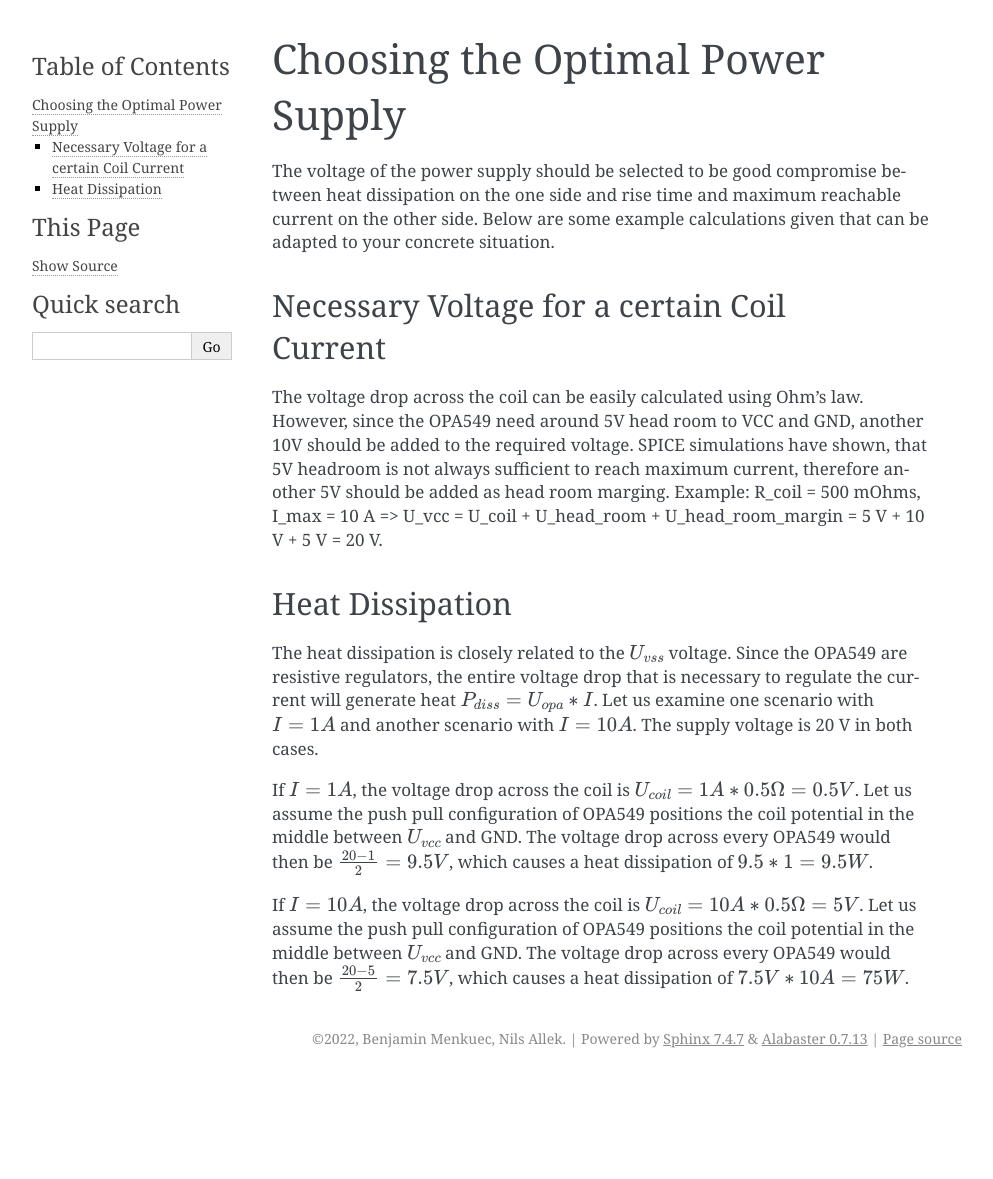
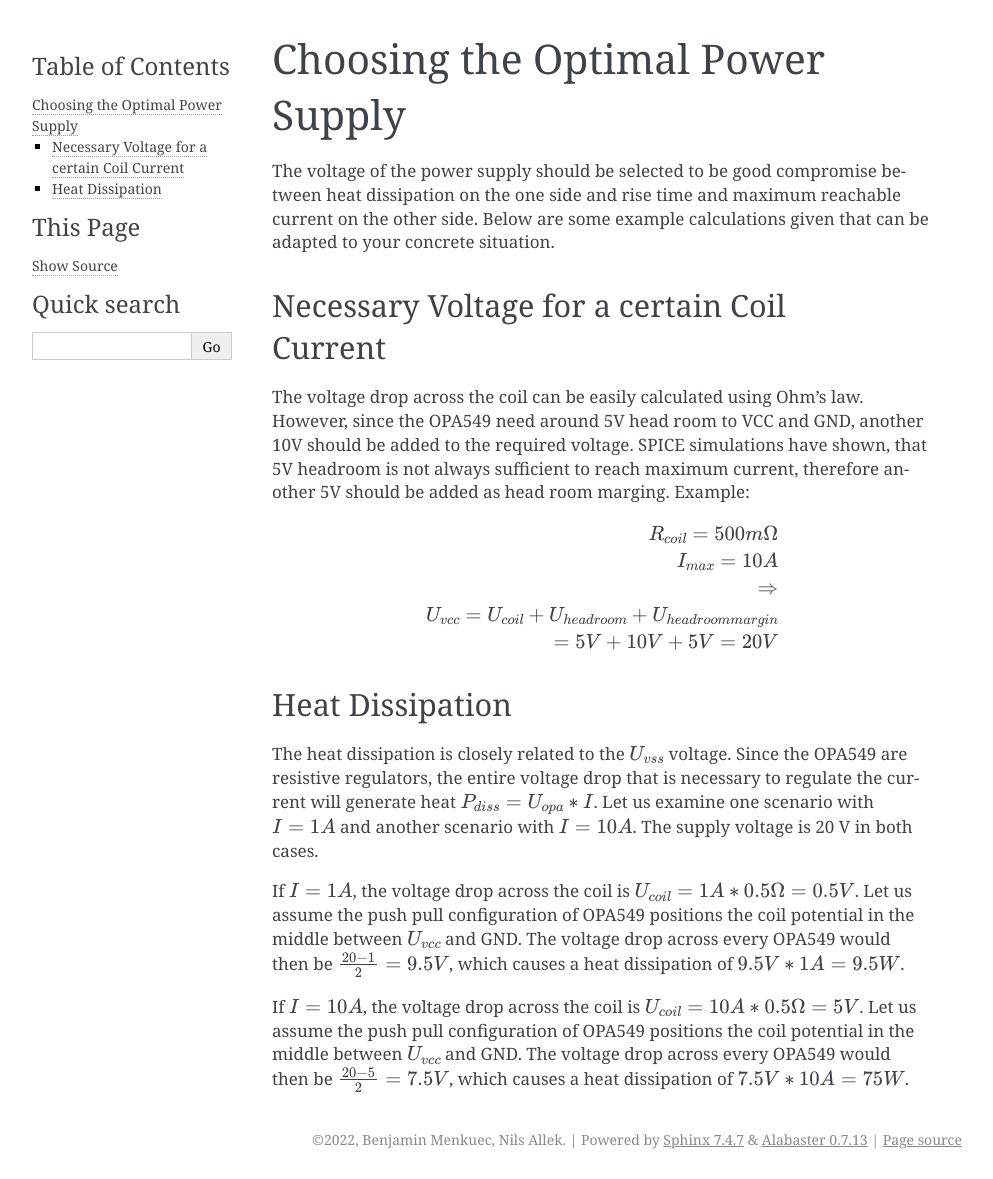
Before and after one commit to NilsAll/GPA-docTest, a Sphinx documentation site: the page built from docs/pages/optimal-power-supply.rst, in a window 1280 px wide. Shown: the whole page, without its empty margins (148-1141 px from the left). Built offline with Sphinx 7.4.7, drawn with Linux system fonts in a browser that asks for light colours; before the commit the page ends 1078 px from its top, so only the background shows below that.

Commit message:
fixed math expressions in power supply page

```diff
--- a/docs/index.rst
+++ b/docs/index.rst
@@ -22,7 +22,6 @@ Contents:
 .. toctree::
    :maxdepth: 2
 
-
    pages/general-overview
    pages/function-overview
    pages/connections
@@ -35,7 +34,6 @@ Contents:
    pages/bom
    pages/assembly-instructions
 
-|
 |
 
 Contributing
--- a/docs/pages/optimal-power-supply.rst
+++ b/docs/pages/optimal-power-supply.rst
@@ -11,7 +11,14 @@ The voltage drop across the coil can be easily calculated using Ohm's law. Howev
 5V head room to VCC and GND, another 10V should be added to the required voltage. SPICE simulations have shown,
 that 5V headroom is not always sufficient to reach maximum current, therefore another 5V should be added as head
 room marging.
-Example: R_coil = 500 mOhms, I_max = 10 A   =>  U_vcc = U_coil + U_head_room + U_head_room_margin = 5 V + 10 V + 5 V = 20 V.
+Example:
+
+.. math::
+    R_{coil} = 500m\Omega \\
+    I_{max} = 10A \\
+    \Rightarrow \\
+    U_{vcc} = U_{coil} + U_{head room} + U_{head room margin} \\
+    = 5V + 10V + 5V = 20V
 
 ----------------
 Heat Dissipation
@@ -23,7 +30,7 @@ cases.
 
 If :math:`I = 1A`, the voltage drop across the coil is :math:`U_{coil} = 1A * 0.5\Omega = 0.5V`. Let us assume the push pull
 configuration of OPA549 positions the coil potential in the middle between :math:`U_{vcc}` and GND. The voltage drop across
-every OPA549 would then be :math:`\frac{20 - 1}{2} = 9.5V`, which causes a heat dissipation of :math:`9.5 * 1 = 9.5W`.
+every OPA549 would then be :math:`\frac{20 - 1}{2} = 9.5V`, which causes a heat dissipation of :math:`9.5V * 1A = 9.5W`.
 
 If :math:`I = 10A`, the voltage drop across the coil is :math:`U_{coil} = 10A * 0.5\Omega = 5V`. Let us assume the push pull
 configuration of OPA549 positions the coil potential in the middle between :math:`U_{vcc}` and GND. The voltage drop across
```
Also changed, not shown: docs/conf.py (line endings or trailing spaces).
